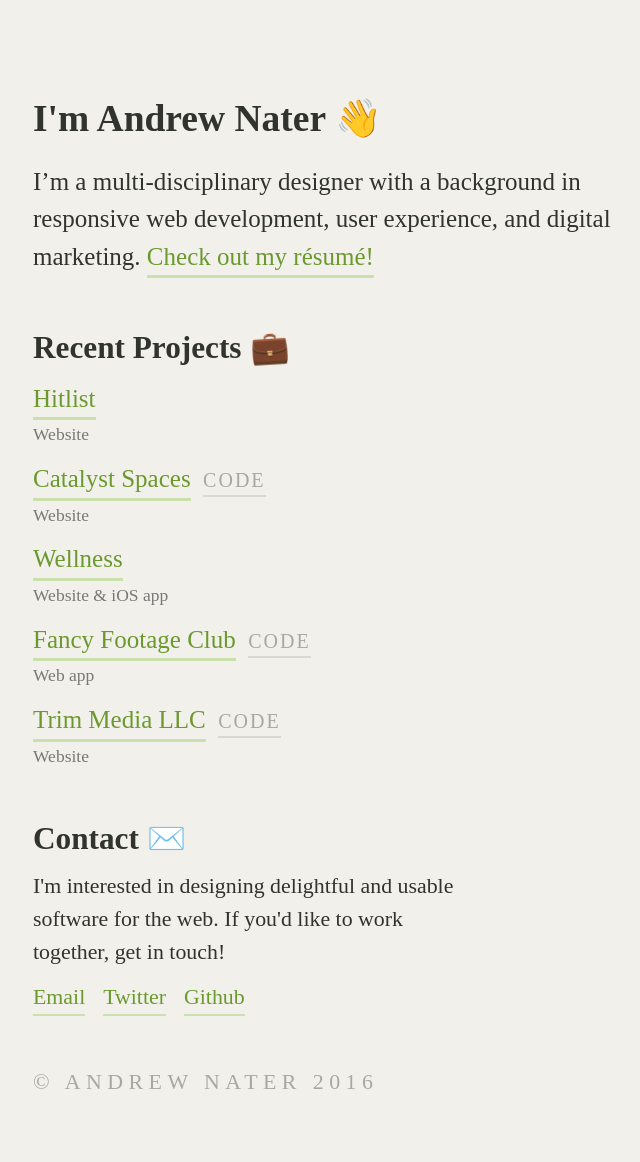
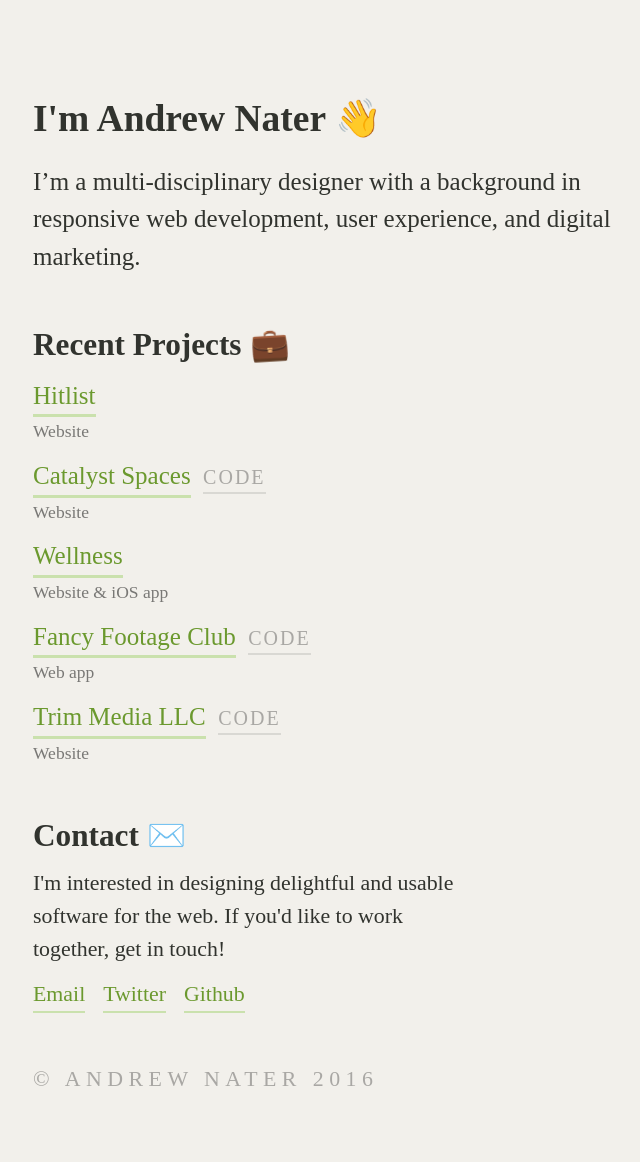
Before and after one commit to anater/andrewnater.com, a Jekyll site: the page built from index.html, in a window 1280 px wide. Shown: the whole page, without its empty margins (282-922 px from the left). Built offline with Jekyll 4.4.1, drawn with Linux system fonts in a browser that asks for light colours; nearby versions of some CDN libraries.

Commit message:
Comment resume link (temp)

```diff
--- a/index.html
+++ b/index.html
@@ -9,9 +9,9 @@
         </h1>
         <p>
             I’m a multi-disciplinary designer with a background in responsive web development, user experience, and digital marketing.
-            <a class="link green hover-bg-washed-green dib bg-animate" href="{{ site.resume }}" title="Andrew Nater's Résumé [PSD]">
+            <!--<a class="link green hover-bg-washed-green dib bg-animate" href="{{ site.resume }}" title="Andrew Nater's Résumé [PSD]">
                 Check out my résumé!
-            </a>
+            </a>-->
         </p>
     </header>
     <section role="main">
```
